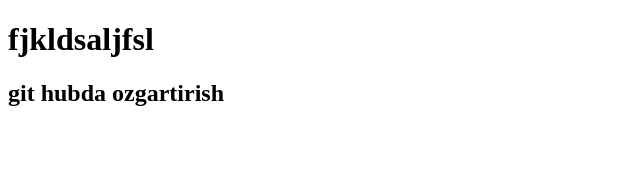
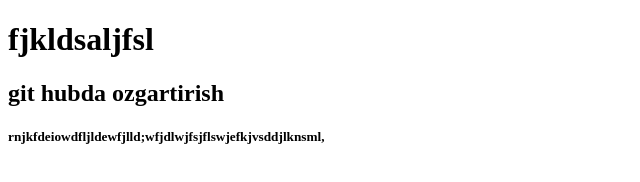
Before and after one commit to jurabek445/my-project, a plain HTML site: page index.html in a window 1280 px wide. Shown: the whole page, without its empty margins (0-640 px from the left). Drawn offline with Linux system fonts and the light colour scheme.

Commit message:
indexga h5 qoshildi

```diff
--- a/index.html
+++ b/index.html
@@ -9,6 +9,7 @@
 <body>
     <h1>fjkldsaljfsl</h1>
     <h2>git hubda ozgartirish</h2>
+    <h5>rnjkfdeiowdfljldewfjlld;wfjdlwjfsjflswjefkjvsddjlknsml,</h5>
 
 </body>
 </html>
```
